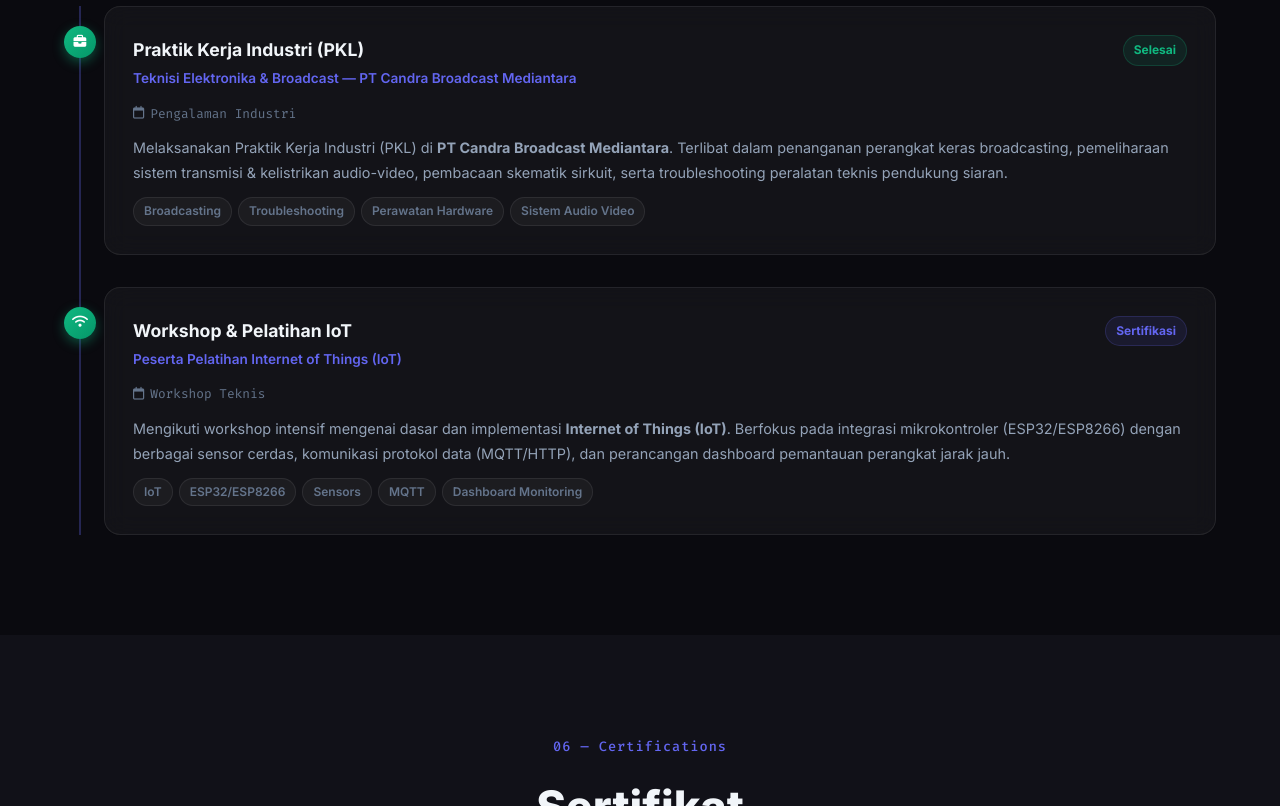
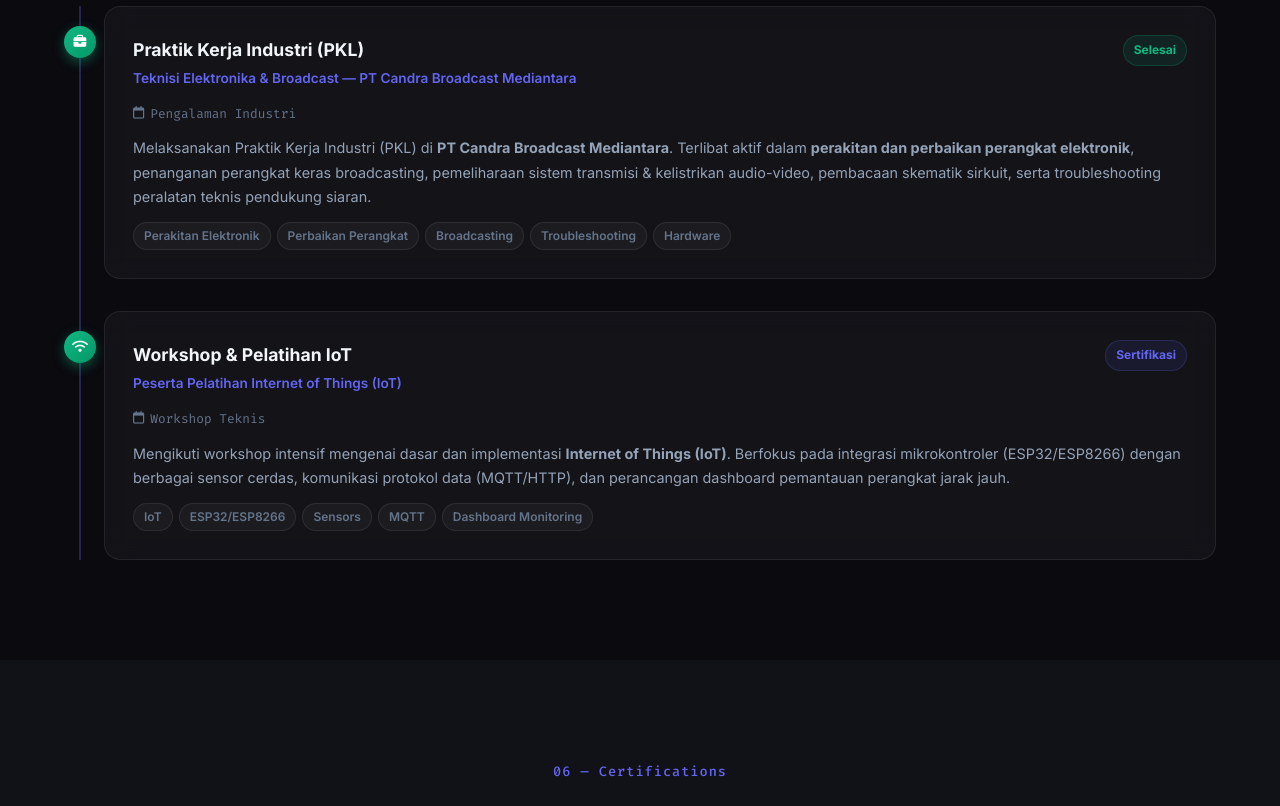
Before and after one commit to kyra-14/www.kyrawa-company, a plain HTML site: page index.html in a window 1280 px wide. Shown: the part 5260-6066 px from the top of the page. Drawn offline with Linux system fonts and the light colour scheme.

Commit message:
Add assembly and repair of electronic devices to PKL experience

```diff
--- a/index.html
+++ b/index.html
@@ -523,9 +523,9 @@
               <span class="timeline-badge current">Selesai</span>
             </div>
             <span class="timeline-period"><i class="far fa-calendar"></i> Pengalaman Industri</span>
-            <p>Melaksanakan Praktik Kerja Industri (PKL) di <strong>PT Candra Broadcast Mediantara</strong>. Terlibat dalam penanganan perangkat keras broadcasting, pemeliharaan sistem transmisi &amp; kelistrikan audio-video, pembacaan skematik sirkuit, serta troubleshooting peralatan teknis pendukung siaran.</p>
+            <p>Melaksanakan Praktik Kerja Industri (PKL) di <strong>PT Candra Broadcast Mediantara</strong>. Terlibat aktif dalam <strong>perakitan dan perbaikan perangkat elektronik</strong>, penanganan perangkat keras broadcasting, pemeliharaan sistem transmisi &amp; kelistrikan audio-video, pembacaan skematik sirkuit, serta troubleshooting peralatan teknis pendukung siaran.</p>
             <div class="timeline-tags">
-              <span>Broadcasting</span><span>Troubleshooting</span><span>Perawatan Hardware</span><span>Sistem Audio Video</span>
+              <span>Perakitan Elektronik</span><span>Perbaikan Perangkat</span><span>Broadcasting</span><span>Troubleshooting</span><span>Hardware</span>
             </div>
           </div>
         </div>
```
